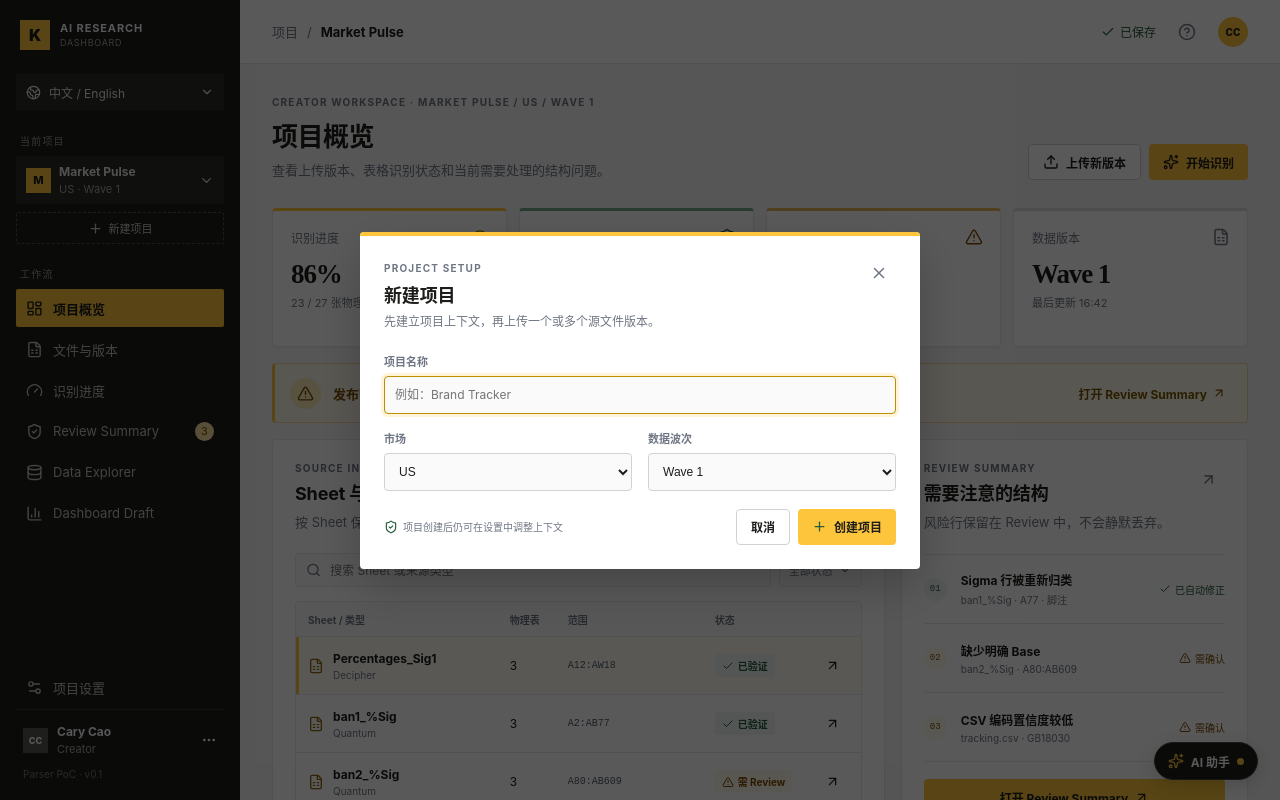
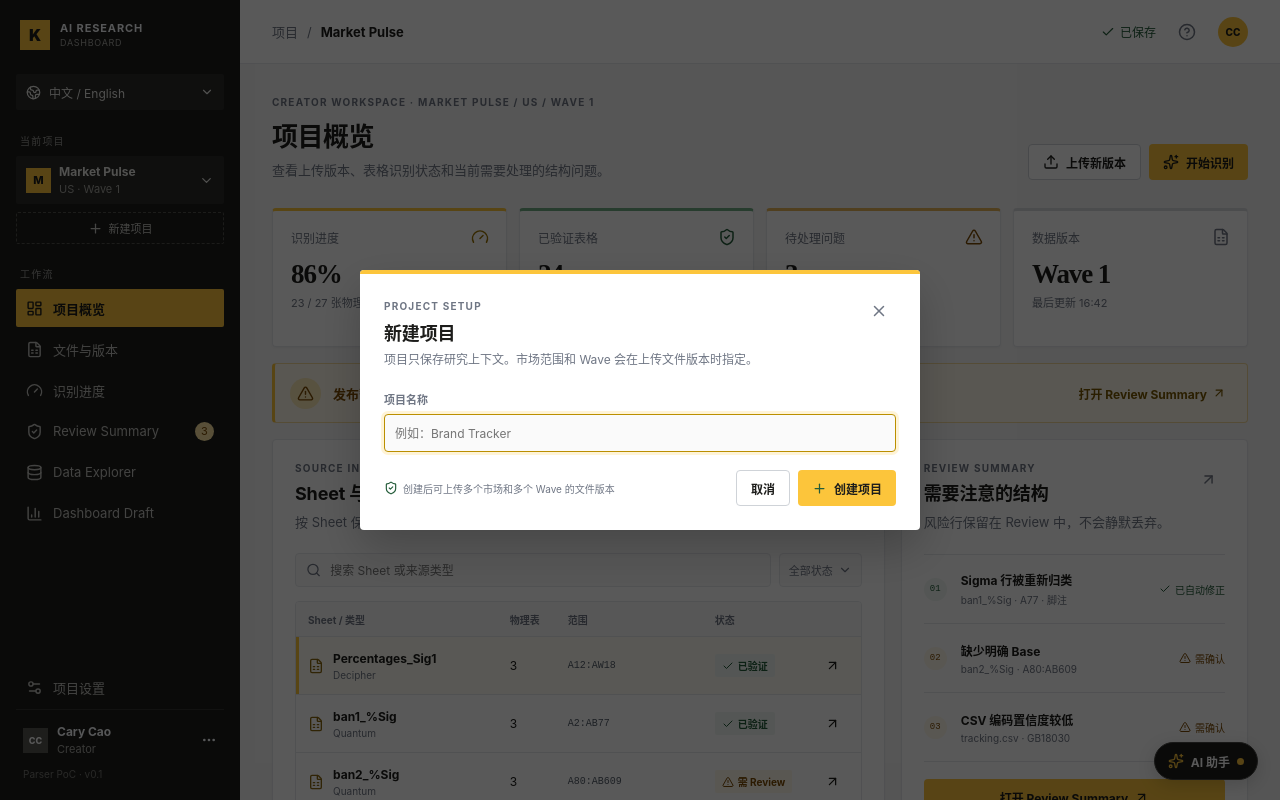
Before and after one commit to carycao1016-cao/AI_DashboardV2, a React (Vite) app: page / in a window 1280 px wide. Both pictures are taken after a click on the button "新建项目". Shown: the top 800 px of the page. Built offline with nearby package versions, Linux system fonts and the light colour scheme.

Commit message:
fix: scope market and wave to uploaded versions

```diff
--- a/src/App.tsx
+++ b/src/App.tsx
@@ -75,13 +75,17 @@ export function App() {
   const [showProjectCreate, setShowProjectCreate] = useState(false);
   const [projectName, setProjectName] = useState("Market Pulse");
   const [draftProjectName, setDraftProjectName] = useState("");
-  const [draftMarket, setDraftMarket] = useState("US");
-  const [draftWave, setDraftWave] = useState("Wave 1");
+  const [marketScope, setMarketScope] = useState("US");
+  const [waveScope, setWaveScope] = useState("Wave 1");
+  const [uploadMarket, setUploadMarket] = useState("Global（总体）");
+  const [uploadWave, setUploadWave] = useState("Wave 1");
 
   const createProject = () => {
     const nextName = draftProjectName.trim();
     if (!nextName) return;
     setProjectName(nextName);
+    setMarketScope("范围未设置");
+    setWaveScope("波次未设置");
     setShowProjectCreate(false);
     setDraftProjectName("");
   };
@@ -102,7 +106,7 @@ export function App() {
           <Globe2 size={15} /><span>{language} / {language === "中文" ? "English" : "中文"}</span><ChevronDown size={14} />
         </button>
         <div className="sidebar-label">当前项目</div>
-        <div className="project-switcher"><div className="project-avatar">{projectName.slice(0, 1).toUpperCase()}</div><div><strong>{projectName}</strong><span>{draftMarket} · {draftWave}</span></div><ChevronDown size={15} /></div>
+        <div className="project-switcher"><div className="project-avatar">{projectName.slice(0, 1).toUpperCase()}</div><div><strong>{projectName}</strong><span>{marketScope} · {waveScope}</span></div><ChevronDown size={15} /></div>
         <button className="new-project-button" onClick={() => setShowProjectCreate(true)}><Plus size={15} /><span>新建项目</span></button>
         <nav className="workflow-nav">
           <div className="sidebar-label">工作流</div>
@@ -126,7 +130,7 @@ export function App() {
         </header>
         <div className="workspace-scroll">
           <section className="page-header">
-            <div><div className="eyebrow">CREATOR WORKSPACE · {projectName.toUpperCase()} / {draftMarket} / {draftWave.toUpperCase()}</div><h1>项目概览</h1><p>查看上传版本、表格识别状态和当前需要处理的结构问题。</p></div>
+            <div><div className="eyebrow">CREATOR WORKSPACE · {projectName.toUpperCase()} / {marketScope.toUpperCase()} / {waveScope.toUpperCase()}</div><h1>项目概览</h1><p>查看上传版本、表格识别状态和当前需要处理的结构问题。</p></div>
             <div className="page-actions"><button className="button secondary" onClick={() => setShowUpload(true)}><Upload size={16} />上传新版本</button><button className="button primary"><Sparkles size={16} />开始识别</button></div>
           </section>
 
@@ -166,8 +170,8 @@ export function App() {
       <button className={`assistant-capsule ${assistantOpen ? "is-open" : ""}`} onClick={() => setAssistantOpen(true)} aria-label="打开 AI 助手"><Sparkles size={16} /><span>AI 助手</span><i /></button>
       {assistantOpen && <aside className="assistant-drawer" aria-label="AI 助手"><div className="assistant-header"><div><span className="section-kicker">CREATOR AI ASSISTANT</span><h2>解析助手</h2></div><button className="icon-button dark" onClick={() => setAssistantOpen(false)} title="关闭 AI 助手"><X size={18} /></button></div><div className="assistant-body"><div className="assistant-status"><span className="pulse" /><div><strong>当前上下文</strong><span>{projectName} · {selectedSheet}</span></div></div><div className="message assistant-message"><div className="message-label"><Sparkles size={14} />AI 助手</div><p>我可以解释当前表格的结构、来源位置和显著性映射。任何修改都会先展示预览，不会直接写回源文件。</p><div className="suggestion-list"><button>解释这个表的 Header</button><button>查看显著性来源</button><button>为什么这个 Sheet 需要 Review？</button></div></div><div className="message system-message"><span className="message-label"><ShieldCheck size={14} />解析边界</span><p>当前页面展示的是已通过 Python 回读校验的结果。模型不参与数值生成。</p></div></div><div className="assistant-composer"><label htmlFor="assistant-input">向解析助手提问</label><div className="composer-box"><input id="assistant-input" placeholder="例如：这个 C 标记对应哪个表头？" /><button className="send-button" title="发送"><ArrowUpRight size={17} /></button></div><span>仅限当前项目上下文 · 不会自动修改数据</span></div></aside>}
 
-      {showUpload && <div className="modal-backdrop" role="presentation"><div className="upload-modal" role="dialog" aria-modal="true" aria-labelledby="upload-title"><div className="modal-topline" /><div className="modal-heading"><div><span className="section-kicker">SOURCE FILE VERSION</span><h2 id="upload-title">上传新版本</h2></div><button className="icon-button" onClick={() => setShowUpload(false)} title="关闭"><X size={18} /></button></div><div className="drop-zone"><Upload size={24} /><strong>拖入 Excel 或 CSV 文件</strong><span>本地演示模式：文件不会上传到服务器</span><button className="button secondary"><FolderOpen size={15} />选择文件</button></div><div className="modal-foot"><span><ShieldCheck size={14} />服务端将负责 MIME、扩展名和工作簿结构校验</span><button className="button primary" onClick={() => setShowUpload(false)}>完成</button></div></div></div>}
-      {showProjectCreate && <div className="modal-backdrop" role="presentation"><div className="project-modal" role="dialog" aria-modal="true" aria-labelledby="project-title"><div className="modal-topline" /><div className="modal-heading"><div><span className="section-kicker">PROJECT SETUP</span><h2 id="project-title">新建项目</h2><p>先建立项目上下文，再上传一个或多个源文件版本。</p></div><button className="icon-button" onClick={() => setShowProjectCreate(false)} title="关闭"><X size={18} /></button></div><div className="form-grid"><label>项目名称<input value={draftProjectName} onChange={(event) => setDraftProjectName(event.target.value)} placeholder="例如：Brand Tracker" autoFocus /></label><label>市场<select value={draftMarket} onChange={(event) => setDraftMarket(event.target.value)}><option>US</option><option>CN</option><option>UK</option><option>Global</option></select></label><label>数据波次<select value={draftWave} onChange={(event) => setDraftWave(event.target.value)}><option>Wave 1</option><option>Wave 2</option><option>Tracking</option></select></label></div><div className="modal-foot"><span><ShieldCheck size={14} />项目创建后仍可在设置中调整上下文</span><div className="modal-actions"><button className="button secondary" onClick={() => setShowProjectCreate(false)}>取消</button><button className="button primary" onClick={createProject} disabled={!draftProjectName.trim()}><Plus size={15} />创建项目</button></div></div></div></div>}
+      {showUpload && <div className="modal-backdrop" role="presentation"><div className="upload-modal" role="dialog" aria-modal="true" aria-labelledby="upload-title"><div className="modal-topline" /><div className="modal-heading"><div><span className="section-kicker">SOURCE FILE VERSION</span><h2 id="upload-title">上传新版本</h2><p>市场和 Wave 属于文件版本，不是项目固定属性。</p></div><button className="icon-button" onClick={() => setShowUpload(false)} title="关闭"><X size={18} /></button></div><div className="drop-zone"><Upload size={24} /><strong>拖入 Excel 或 CSV 文件</strong><span>本地演示模式：文件不会上传到服务器</span><button className="button secondary"><FolderOpen size={15} />选择文件</button></div><div className="form-grid upload-context-grid"><label>文件市场范围<select value={uploadMarket} onChange={(event) => setUploadMarket(event.target.value)}><option>Global（总体）</option><option>多市场</option><option>US</option><option>CN</option><option>UK</option></select></label><label>数据波次<select value={uploadWave} onChange={(event) => setUploadWave(event.target.value)}><option>Wave 1</option><option>Wave 2</option><option>Tracking</option></select></label></div><div className="modal-foot"><span><ShieldCheck size={14} />服务端将负责 MIME、扩展名和工作簿结构校验</span><button className="button primary" onClick={() => { setMarketScope(uploadMarket); setWaveScope(uploadWave); setShowUpload(false); }}>完成</button></div></div></div>}
+      {showProjectCreate && <div className="modal-backdrop" role="presentation"><div className="project-modal" role="dialog" aria-modal="true" aria-labelledby="project-title"><div className="modal-topline" /><div className="modal-heading"><div><span className="section-kicker">PROJECT SETUP</span><h2 id="project-title">新建项目</h2><p>项目只保存研究上下文。市场范围和 Wave 会在上传文件版本时指定。</p></div><button className="icon-button" onClick={() => setShowProjectCreate(false)} title="关闭"><X size={18} /></button></div><div className="form-grid"><label>项目名称<input value={draftProjectName} onChange={(event) => setDraftProjectName(event.target.value)} placeholder="例如：Brand Tracker" autoFocus /></label></div><div className="modal-foot"><span><ShieldCheck size={14} />创建后可上传多个市场和多个 Wave 的文件版本</span><div className="modal-actions"><button className="button secondary" onClick={() => setShowProjectCreate(false)}>取消</button><button className="button primary" onClick={createProject} disabled={!draftProjectName.trim()}><Plus size={15} />创建项目</button></div></div></div></div>}
     </div>
   );
 }
--- a/src/styles.css
+++ b/src/styles.css
@@ -211,6 +211,8 @@ h2 { margin-top: 5px; font-size: 18px; letter-spacing: -.01em; }
 .form-grid label:first-child { grid-column: 1 / -1; }
 .form-grid input, .form-grid select { width: 100%; height: 38px; padding: 0 10px; color: var(--color-text-primary); background: #fafafa; border: 1px solid #cfd3d8; border-radius: var(--radius-sm); outline: 0; font-size: 12px; font-weight: 400; }
 .form-grid input:focus, .form-grid select:focus { border-color: #bb8f00; box-shadow: 0 0 0 3px rgba(252,197,59,.2); }
+.upload-context-grid { margin-top: 16px; }
+.upload-context-grid label:first-child { grid-column: auto; }
 .modal-actions { display: flex; gap: 8px; }
 .modal-topline { position: absolute; top: 0; right: 0; left: 0; height: 4px; background: var(--color-ai-accent); border-radius: var(--radius-sm) var(--radius-sm) 0 0; }
 .modal-heading { display: flex; align-items: flex-start; justify-content: space-between; margin-bottom: 22px; }
```
